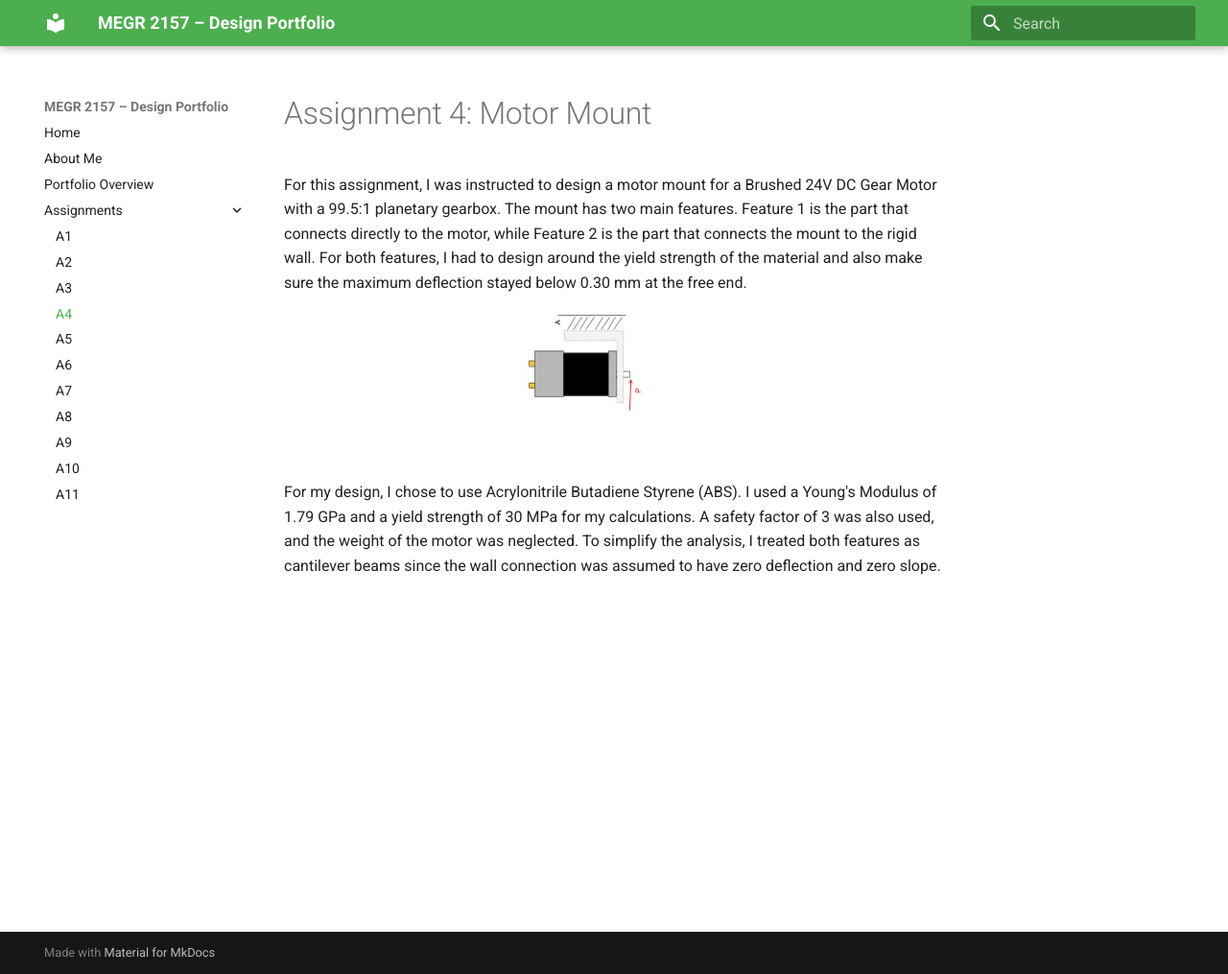
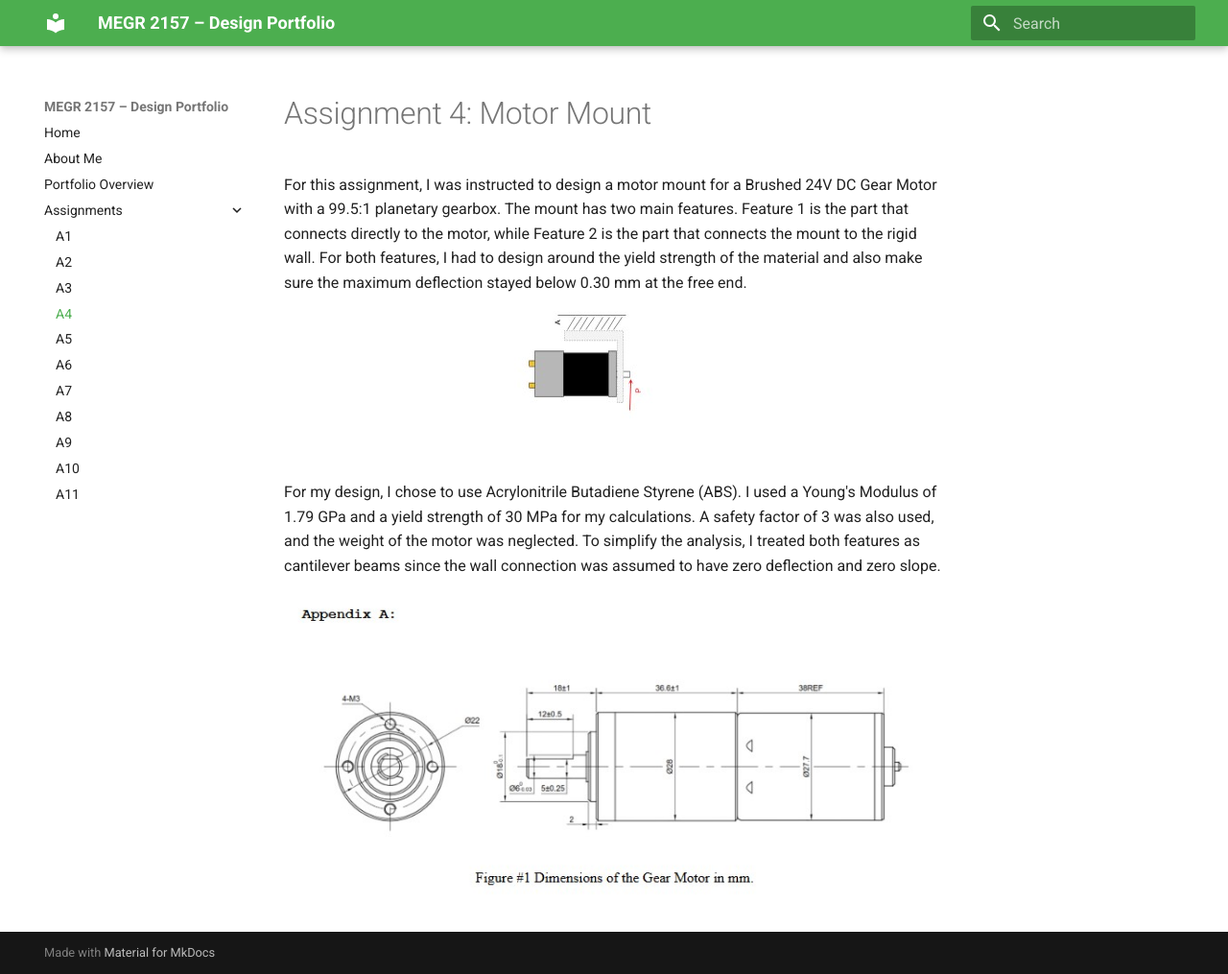
Before and after one commit to gmclean04/Mclean-MEGR-2156-Portfolio, an MkDocs documentation site: the page built from docs/assignments/A04/index.md, in a window 1280 px wide and 1015 px high. Shown: the whole window at 96% size. Built offline with MkDocs 1.6.1 and Material for MkDocs 9.7.7, drawn with Linux system fonts in a browser that asks for light colours.

Commit message:
Update index.md

```diff
--- a/docs/assignments/A04/index.md
+++ b/docs/assignments/A04/index.md
@@ -5,3 +5,5 @@ For this assignment, I was instructed to design a motor mount for a Brushed 24V
 ![image alt](https://github.com/gmclean04/Mclean-MEGR-2156-Portfolio/blob/62bd40eac1042e997b12ba6b5766387ac3a66b71/docs/assignments/A04/SS_1.jpg)
 
 For my design, I chose to use Acrylonitrile Butadiene Styrene (ABS). I used a Young's Modulus of 1.79 GPa and a yield strength of 30 MPa for my calculations. A safety factor of 3 was also used, and the weight of the motor was neglected. To simplify the analysis, I treated both features as cantilever beams since the wall connection was assumed to have zero deflection and zero slope.
+
+![image alt](https://github.com/gmclean04/Mclean-MEGR-2156-Portfolio/blob/1ed98cf1e2f561ccd1bd46b890264422d6674e69/docs/assignments/A04/SS_2.jpg)
```
